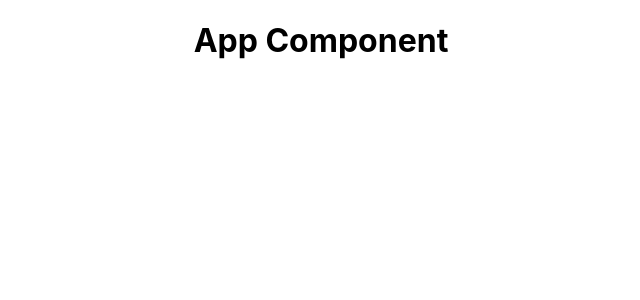
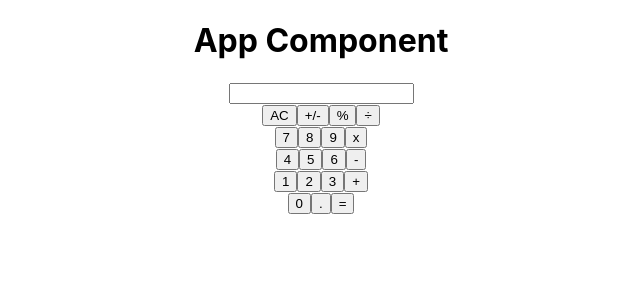
Before and after one commit to andresporras3423/calculator-react, a React (Create React App) app: page / in a window 1280 px wide. Shown: the top 300 px of the page, without its empty margins (319-959 px from the left). Built offline with nearby package versions, Linux system fonts and the light colour scheme.

Commit message:
add components

```diff
--- a/src/App.js
+++ b/src/App.js
@@ -1,10 +1,14 @@
 import './App.css';
+import Display from './Display';
+import ButtonPanel from './ButtonPanel';
 
 function App() {
   return (
     <div className="App">
-      <div clasName="content">
+      <div className="content">
         <h1>App Component</h1>
+        <Display />
+        <ButtonPanel />
       </div>
     </div>
   );
--- /dev/null
+++ b/src/Button.js
@@ -0,0 +1,18 @@
+import PropTypes from 'prop-types';
+
+function Button(props) {
+  const { name } = props;
+  return (
+    <button type="submit">{name}</button>
+  );
+}
+
+Button.propTypes = {
+  name: PropTypes.string,
+};
+
+Button.defaultProps = {
+  name: null,
+};
+
+export default Button;
--- /dev/null
+++ b/src/ButtonPanel.js
@@ -0,0 +1,28 @@
+import Button from './Button';
+// import useState from './react';
+
+const groups = [
+  ['AC', '+/-', '%', '÷'],
+  ['7', '8', '9', 'x'],
+  ['4', '5', '6', '-'],
+  ['1', '2', '3', '+'],
+  ['0', '.', '=']];
+
+function ButtonPanel() {
+  return (
+    <div>
+      {
+          groups.map(group => (
+            <div key={Math.random() * 10}>
+              {
+                  group.map(btn => (
+                    <Button name={btn} key={Math.random * 10} />
+                  ))
+              }
+            </div>
+          ))
+      }
+    </div>
+  );
+}
+export default ButtonPanel;
--- /dev/null
+++ b/src/Display.js
@@ -0,0 +1,7 @@
+function Display() {
+  return (
+    <input type="text" id="display" />
+  );
+}
+
+export default Display;
```
